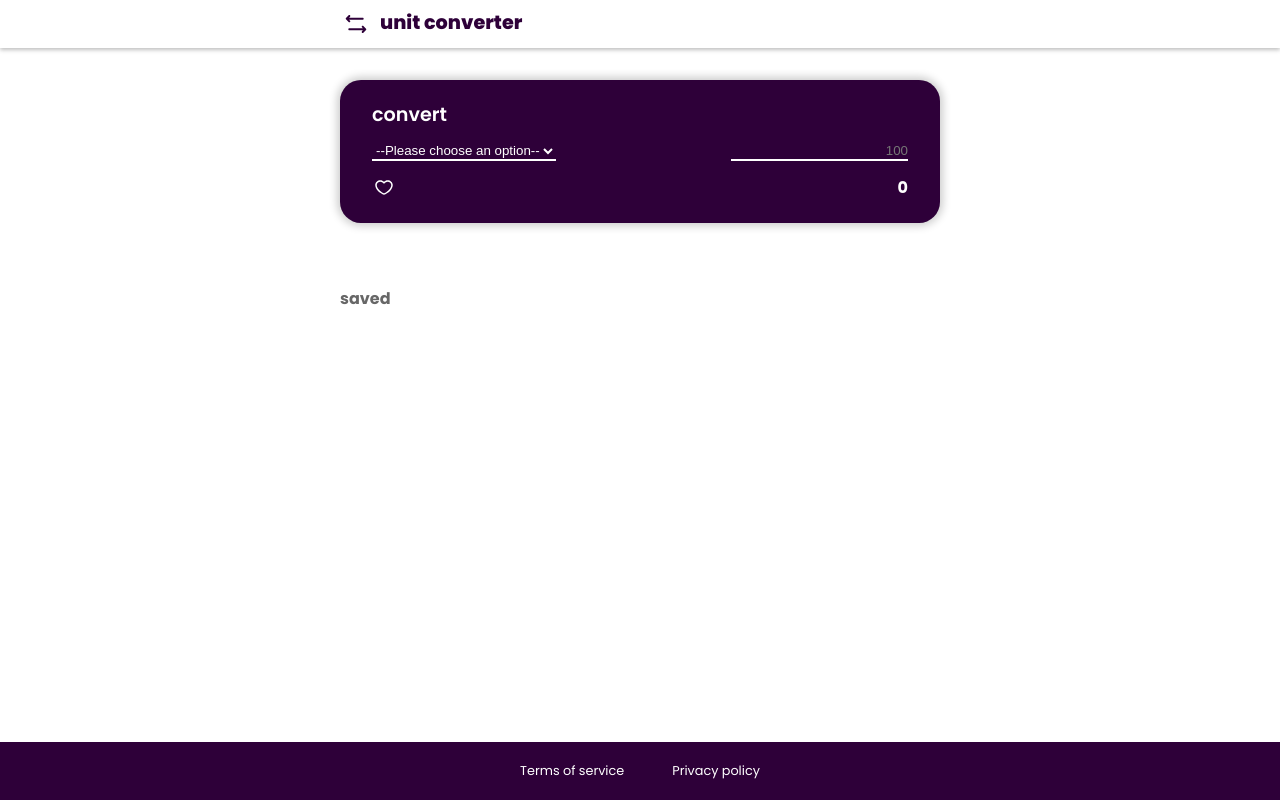
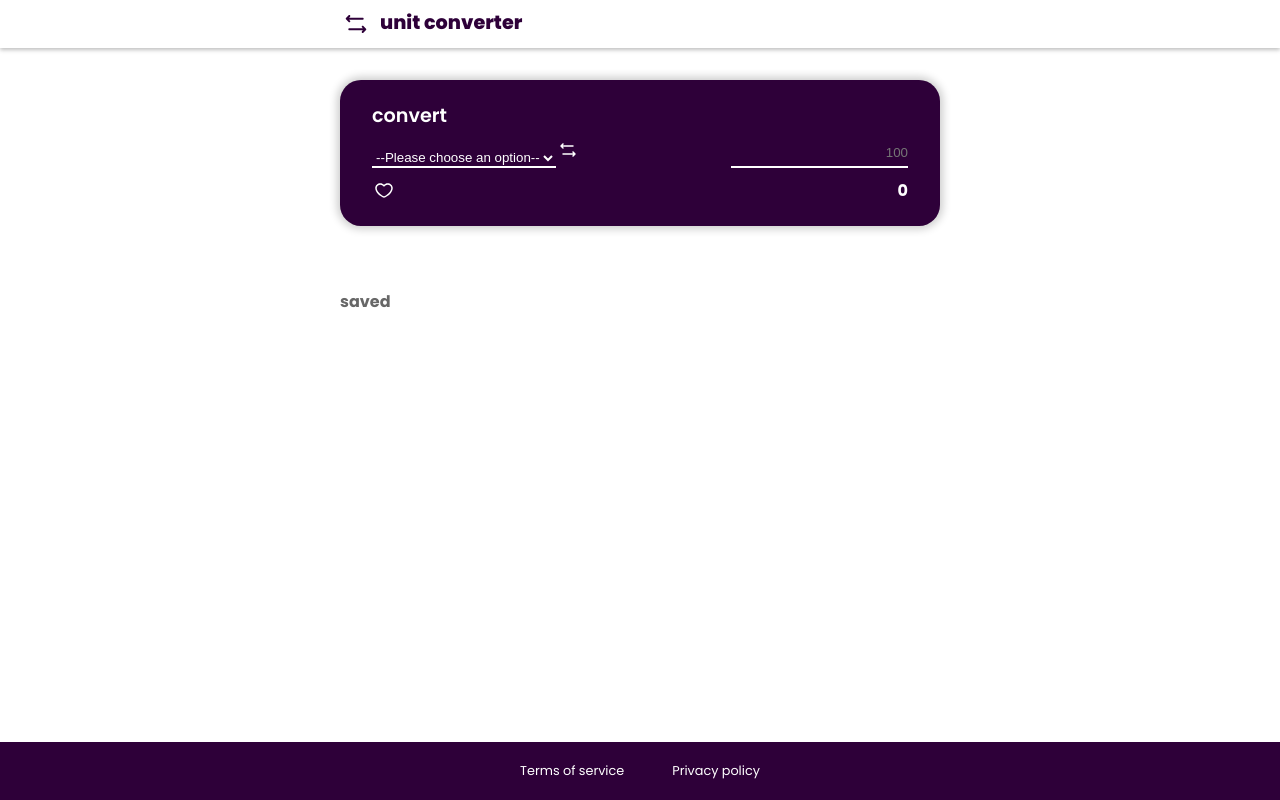
Before and after one commit to javlocan/prueba-tecnica_unit-converter, a React (Vite) app: page / in a window 1280 px wide. Built offline with nearby package versions, Linux system fonts and the light colour scheme.

Commit message:
Redux perff! Get ready for GRID!

```diff
--- a/src/common/redux/favListSlice.js
+++ b/src/common/redux/favListSlice.js
@@ -6,10 +6,15 @@ export const favListSlice = createSlice({
   initialState: [],
   reducers: {
     addFav(state, action) {
-      const id = `${action.payload.firstUnit}${action.payload.firstValue}`;
+      let id = `${action.payload.firstUnit}${action.payload.firstValue}`;
       state.forEach((fav) => {
-        if (fav.id === id) return state;
+        if (fav.id == id) {
+          id = 0;
+          alert("Ups! It's repeated. Try again.");
+        }
       });
+
+      if (id !== 0) {
         state.push({
           id: id,
           firstValue: action.payload.firstValue,
@@ -19,6 +24,7 @@ export const favListSlice = createSlice({
           ),
           secondUnit: SECOND_UNIT[action.payload.firstUnit],
         });
+      }
     },
     // ESTO ESTA YENDO FATAL
     // REPASAR BIEN!
@@ -26,7 +32,6 @@ export const favListSlice = createSlice({
     removeFav(state, action) {
       let favN;
       state.forEach((fav, i) => {
-        console.log(fav.id, action.payload.id);
         if (fav.id === action.payload.id) favN = i;
       });
       state.splice(favN, 1);
--- a/src/common/redux/panelSlice.js
+++ b/src/common/redux/panelSlice.js
@@ -1,33 +1,36 @@
 import { createSlice } from "@reduxjs/toolkit";
-
-import { toFixed2 } from "../../utils/toFixed2";
 
 export const panelSlice = createSlice({
   name: "panel",
   initialState: { result: 0, value: 0, firstUnit: " " },
   reducers: {
     setValues(state, action) {
-      state.value = action.payload.value;
-      state.result = toFixed2(
-        action.payload.value * CONSTANTS[state.firstUnit]
-      );
+      state.value = parseFloat(action.payload.value);
+      state.result = action.payload.value * CONSTANTS[state.firstUnit];
+
       return state;
     },
     setUnits(state, action) {
       state.firstUnit = action.payload.firstUnit;
-      state.result =
-        toFixed2(state.value * CONSTANTS[action.payload.firstUnit]) +
-        " " +
-        SECOND_UNIT[state.firstUnit];
+      state.result = state.value * CONSTANTS[action.payload.firstUnit];
       return state;
+    },
+    swapThings(state) {
+      window.document.getElementById("unit-value").value = state.result;
+      return {
+        value: state.result,
+        result: state.value,
+        firstUnit: SECOND_UNIT[state.firstUnit],
+      };
     },
   },
 });
 
-export const { setValues, setUnits } = panelSlice.actions;
+export const { setValues, setUnits, swapThings } = panelSlice.actions;
 export default panelSlice.reducer;
 
 const CONSTANTS = {
+  " ": 0,
   km: 1.8,
   miles: 0.62,
   m: 3.28084,
@@ -37,6 +40,7 @@ const CONSTANTS = {
 };
 
 const SECOND_UNIT = {
+  "": "",
   km: "miles",
   miles: "km",
   m: "ft",
--- a/src/components/Panel/Panel.jsx
+++ b/src/components/Panel/Panel.jsx
@@ -2,12 +2,19 @@ import { useSelector } from "react-redux";
 
 import styles from "./Panel.module.scss";
 
-import { store, setValues, setUnits, addFav } from "../../common/redux";
+import {
+  store,
+  setValues,
+  setUnits,
+  addFav,
+  swapThings,
+} from "../../common/redux";
 
 export const Panel = () => {
   const panel = useSelector((state) => state.panel);
   const dispatch = store.dispatch;
 
+  console.log(panel);
   const handleSubmit = (e) => {
     e.preventDefault();
 
@@ -35,8 +42,17 @@ export const Panel = () => {
             <option value="cm">cm → in</option>
             <option value="in">in → cm</option>
           </select>
+          <button
+            onClick={(e) => {
+              e.preventDefault();
+              dispatch(swapThings());
+            }}
+          >
+            <SwapIcon />
+          </button>
         </form>
         <input
+          id="unit-value"
           name="unit-value"
           form="form"
           required
@@ -47,6 +63,34 @@ export const Panel = () => {
       </div>
       <div className={styles.result}>
         <button type="submit" form="form">
+          <FavIcon />
+        </button>
+        <span>{panel.result}</span>
+      </div>
+    </div>
+  );
+};
+
+const SwapIcon = () => (
+  <svg
+    width="24"
+    height="24"
+    viewBox="0 0 24 24"
+    fill="none"
+    xmlns="http://www.w3.org/2000/svg"
+  >
+    <path
+      d="M7.53033 6.53033C7.82322 6.23744 7.82322 5.76256 7.53033 5.46967C7.23744 5.17678 6.76256 5.17678 6.46967 5.46967L4.46967 7.46967C4.17678 7.76256 4.17678 8.23744 4.46967 8.53033L6.46967 10.5303C6.76256 10.8232 7.23744 10.8232 7.53033 10.5303C7.82322 10.2374 7.82322 9.76256 7.53033 9.46967L6.81066 8.75H17C17.4142 8.75 17.75 8.41421 17.75 8C17.75 7.58579 17.4142 7.25 17 7.25H6.81066L7.53033 6.53033Z"
+      fill="white"
+    />
+    <path
+      d="M16.4697 13.4697C16.1768 13.7626 16.1768 14.2374 16.4697 14.5303L17.1893 15.25H7C6.58579 15.25 6.25 15.5858 6.25 16C6.25 16.4142 6.58579 16.75 7 16.75H17.1893L16.4697 17.4697C16.1768 17.7626 16.1768 18.2374 16.4697 18.5303C16.7626 18.8232 17.2374 18.8232 17.5303 18.5303L19.5303 16.5303C19.8232 16.2374 19.8232 15.7626 19.5303 15.4697L17.5303 13.4697C17.2374 13.1768 16.7626 13.1768 16.4697 13.4697Z"
+      fill="white"
+    />
+  </svg>
+);
+
+const FavIcon = () => (
   <svg
     width="24"
     height="24"
@@ -61,9 +105,4 @@ export const Panel = () => {
       fill="white"
     />
   </svg>
-        </button>
-        <span>{panel.result}</span>
-      </div>
-    </div>
 );
-};
--- a/src/index.scss
+++ b/src/index.scss
@@ -45,3 +45,7 @@ button {
   border: none;
   background: none;
 }
+button:focus {
+  border: none;
+  background: none;
+}
--- a/src/utils/toFixed2.js
+++ b/src/utils/toFixed2.js
@@ -1,6 +1,9 @@
 // DOESN'T WORK PERFECTLY, BUT IT'S BETTER AND IT WAS 10 SECONDS COPYPASTE
 
 export const toFixed2 = (number) => {
+  if (number == 0) {
+    return 0;
+  }
   if (countDecimals(number) >= 2) {
     return number.toFixed(2);
   } else return number;
```
Lines whose indentation alone changed are shown as unchanged.
